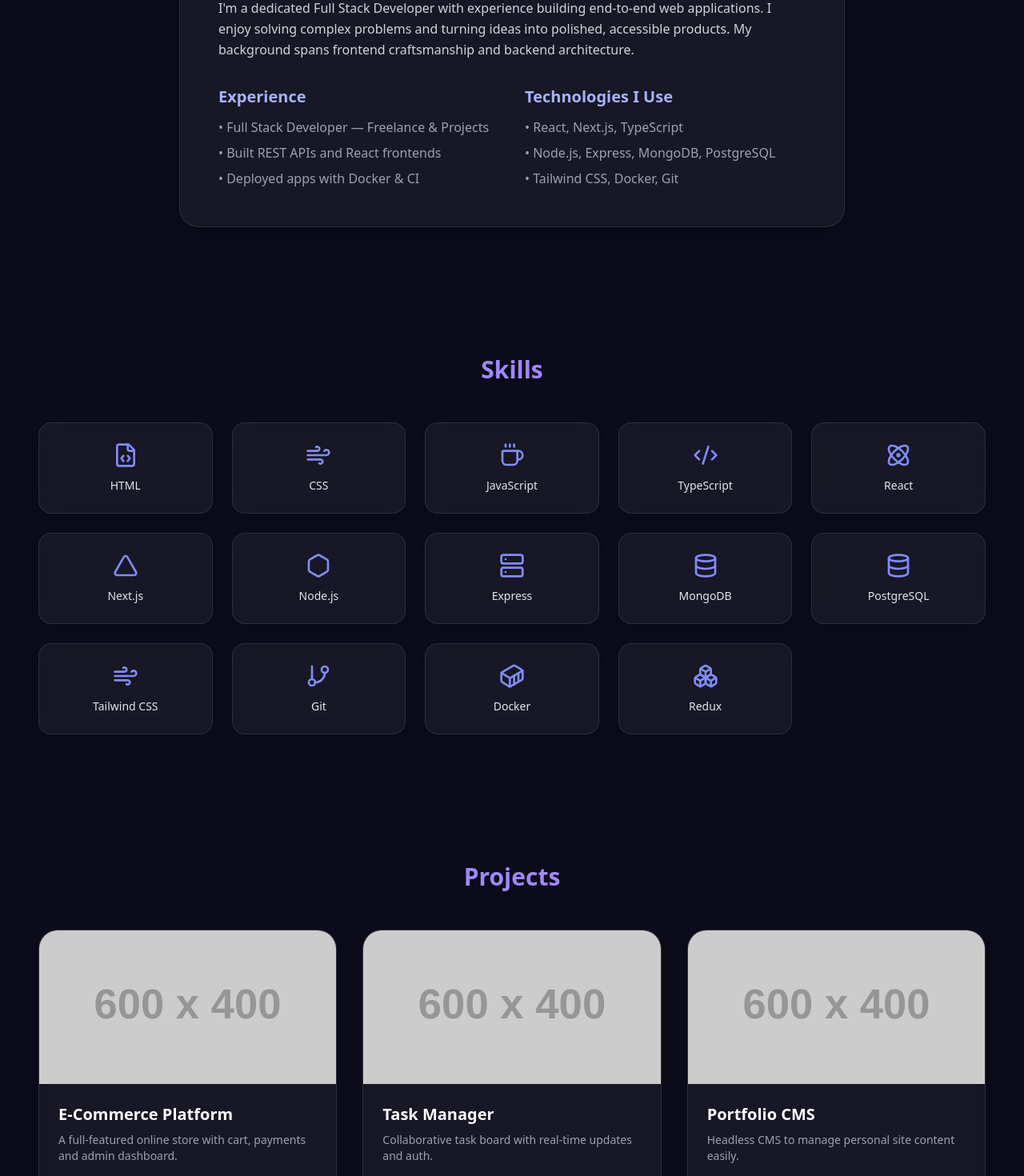
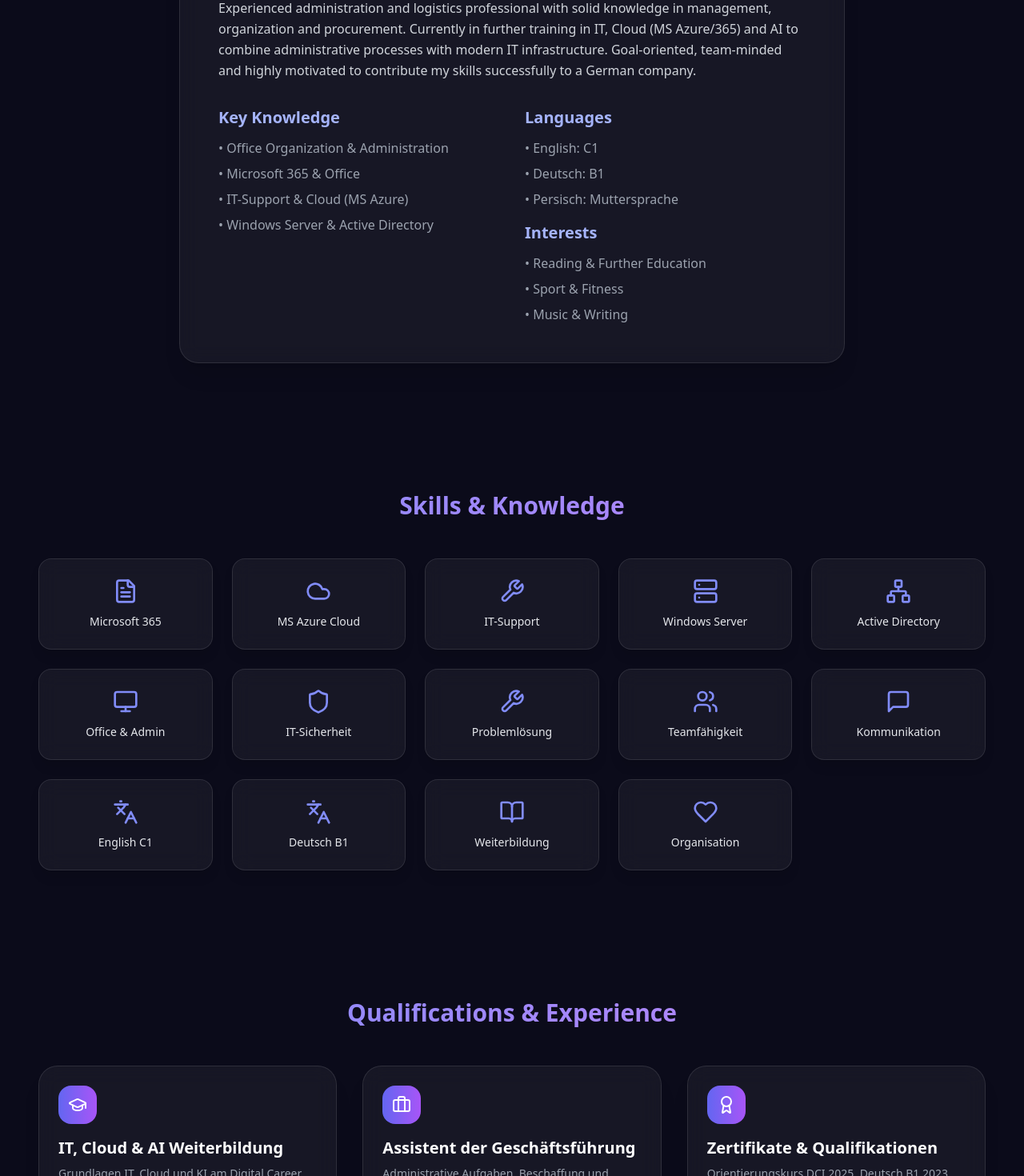
Before and after one commit to eliasfaqiri/Elias_portfolio, a React (Vite) app: page / in a window 1280 px wide. Shown: the part 1000-2470 px from the top of the page at 80% size. Built offline with nearby package versions, Linux system fonts and the light colour scheme.

Commit message:
[dyad] Updated portfolio with real CV content - wrote 6 file(s)

```diff
--- a/src/components/portfolio/About.tsx
+++ b/src/components/portfolio/About.tsx
@@ -17,23 +17,30 @@ const About = () => {
             About Me
           </h2>
           <p className="text-gray-300 leading-relaxed mb-8 text-center md:text-left">
-            I'm a dedicated Full Stack Developer with experience building end-to-end web applications. I enjoy solving complex problems and turning ideas into polished, accessible products. My background spans frontend craftsmanship and backend architecture.
+            Experienced administration and logistics professional with solid knowledge in management, organization and procurement. Currently in further training in IT, Cloud (MS Azure/365) and AI to combine administrative processes with modern IT infrastructure. Goal-oriented, team-minded and highly motivated to contribute my skills successfully to a German company.
           </p>
           <div className="grid md:grid-cols-2 gap-8">
             <div>
-              <h3 className="text-xl font-semibold text-indigo-300 mb-3">Experience</h3>
+              <h3 className="text-xl font-semibold text-indigo-300 mb-3">Key Knowledge</h3>
               <ul className="text-gray-400 space-y-2">
-                <li>• Full Stack Developer — Freelance & Projects</li>
-                <li>• Built REST APIs and React frontends</li>
-                <li>• Deployed apps with Docker & CI</li>
+                <li>• Office Organization & Administration</li>
+                <li>• Microsoft 365 & Office</li>
+                <li>• IT-Support & Cloud (MS Azure)</li>
+                <li>• Windows Server & Active Directory</li>
               </ul>
             </div>
             <div>
-              <h3 className="text-xl font-semibold text-indigo-300 mb-3">Technologies I Use</h3>
+              <h3 className="text-xl font-semibold text-indigo-300 mb-3">Languages</h3>
               <ul className="text-gray-400 space-y-2">
-                <li>• React, Next.js, TypeScript</li>
-                <li>• Node.js, Express, MongoDB, PostgreSQL</li>
-                <li>• Tailwind CSS, Docker, Git</li>
+                <li>• English: C1</li>
+                <li>• Deutsch: B1</li>
+                <li>• Persisch: Muttersprache</li>
+              </ul>
+              <h3 className="text-xl font-semibold text-indigo-300 mt-4 mb-3">Interests</h3>
+              <ul className="text-gray-400 space-y-2">
+                <li>• Reading & Further Education</li>
+                <li>• Sport & Fitness</li>
+                <li>• Music & Writing</li>
               </ul>
             </div>
           </div>
--- a/src/components/portfolio/Contact.tsx
+++ b/src/components/portfolio/Contact.tsx
@@ -18,7 +18,7 @@ const Contact = () => {
 
   return (
     <section id="contact" className="py-20 px-4">
-      <div className="container mx-auto max-w-2xl">
+      <div className="container mx-auto max-w-3xl">
         <motion.div
           initial={{ opacity: 0, y: 30 }}
           whileInView={{ opacity: 1, y: 0 }}
@@ -29,6 +29,16 @@ const Contact = () => {
           <h2 className="text-3xl font-bold text-center mb-8 bg-gradient-to-r from-indigo-400 to-purple-400 bg-clip-text text-transparent">
             Contact Me
           </h2>
+          <div className="grid md:grid-cols-2 gap-6 mb-8 text-sm text-gray-300">
+            <div className="space-y-2">
+              <p><span className="text-indigo-300">Email:</span> elyasfaqery001@gmail.com</p>
+              <p><span className="text-indigo-300">Phone:</span> +49 176 44472861</p>
+            </div>
+            <div className="space-y-2">
+              <p><span className="text-indigo-300">Address:</span> Am Hinterdeich 12, Stade 21680, Deutschland</p>
+              <p><span className="text-indigo-300">References:</span> DCI, DHL Stade</p>
+            </div>
+          </div>
           <form onSubmit={handleSubmit} className="space-y-4">
             <Input
               placeholder="Your Name"
--- a/src/components/portfolio/Experience.tsx
+++ b/src/components/portfolio/Experience.tsx
@@ -3,9 +3,10 @@
 import { motion } from "framer-motion";
 
 const items = [
-  { year: "2024", title: "Full Stack Developer", desc: "Built web apps with React, Node and databases." },
-  { year: "2023", title: "Frontend Developer", desc: "Developed responsive UIs with Tailwind and TypeScript." },
-  { year: "2022", title: "Junior Developer", desc: "Learned full stack fundamentals and version control." },
+  { year: "2026–2027", title: "Weiterbildung IT, Cloud & KI", desc: "Digital Career Institute (DCI), Deutschland — Client OS, Netzwerk, Windows Server, MS Azure/365, IT-Sicherheit." },
+  { year: "02.2025", title: "DHL — Brief & Paket Zustellung", desc: "Stade: Kommissionierung, Verpackung, praktische Erfahrung in deutschem Unternehmen." },
+  { year: "2014–2017", title: "Assistent der Geschäftsführung", desc: "Ebrahim Eysa CO., Herat — Verwaltung, Beschaffung, Inventar, Büroorganisation." },
+  { year: "2009–2012", title: "Bachelor Englische Literatur", desc: "Universität Herat, Afghanistan." },
 ];
 
 const Experience = () => {
@@ -13,12 +14,12 @@ const Experience = () => {
     <section id="experience" className="py-20 px-4">
       <div className="container mx-auto max-w-3xl">
         <h2 className="text-3xl font-bold text-center mb-12 bg-gradient-to-r from-indigo-400 to-purple-400 bg-clip-text text-transparent">
-          Experience
+          Experience & Education
         </h2>
         <div className="relative border-l border-indigo-500/30 ml-4">
           {items.map((item, i) => (
             <motion.div
-              key={item.year}
+              key={item.year + item.title}
               initial={{ opacity: 0, x: -20 }}
               whileInView={{ opacity: 1, x: 0 }}
               viewport={{ once: true }}
--- a/src/components/portfolio/Hero.tsx
+++ b/src/components/portfolio/Hero.tsx
@@ -1,7 +1,7 @@
 "use client";
 
 import { motion } from "framer-motion";
-import { Download, Mail } from "lucide-react";
+import { Download, Mail, Phone } from "lucide-react";
 import { Button } from "@/components/ui/button";
 
 const profileImg = "/.dyad/media/089fd7b533d29d489e824726b96117f43726bcde656a3e5492388cc7e07e46fc.jpg";
@@ -22,9 +22,9 @@ const Hero = () => {
           <h1 className="text-4xl md:text-6xl font-bold bg-gradient-to-r from-indigo-400 to-purple-400 bg-clip-text text-transparent mb-4">
             Elias Faqiri
           </h1>
-          <h2 className="text-xl md:text-2xl text-gray-300 mb-6">Full Stack Developer</h2>
+          <h2 className="text-xl md:text-2xl text-gray-300 mb-6">IT Support</h2>
           <p className="text-gray-400 max-w-md mx-auto md:mx-0 mb-8 leading-relaxed">
-            I build modern, performant web applications with clean code and thoughtful design. Passionate about crafting seamless user experiences.
+            Experienced administration and logistics professional currently upskilling in IT, Cloud (MS Azure/365) and AI to connect administrative processes with modern IT infrastructure. Goal-oriented, team-minded and highly motivated.
           </p>
           <div className="flex flex-col sm:flex-row gap-4 justify-center md:justify-start">
             <a href={resumeUrl} download>
@@ -36,6 +36,14 @@ const Hero = () => {
               <Button variant="outline" className="rounded-full border-indigo-400/40 text-indigo-300 hover:bg-indigo-500/10">
                 <Mail className="mr-2" size={18} /> Contact Me
               </Button>
+            </a>
+          </div>
+          <div className="mt-6 flex flex-col sm:flex-row gap-3 text-sm text-gray-400 justify-center md:justify-start">
+            <a href="tel:+4917644472861" className="flex items-center gap-2 hover:text-indigo-300 transition">
+              <Phone size={16} /> +49 176 44472861
+            </a>
+            <a href="mailto:elyasfaqery001@gmail.com" className="flex items-center gap-2 hover:text-indigo-300 transition">
+              <Mail size={16} /> elyasfaqery001@gmail.com
             </a>
           </div>
         </motion.div>
--- a/src/components/portfolio/Projects.tsx
+++ b/src/components/portfolio/Projects.tsx
@@ -1,31 +1,31 @@
 "use client";
 
 import { motion } from "framer-motion";
-import { ExternalLink, Github } from "lucide-react";
+import { ExternalLink, Github, Award, GraduationCap, Briefcase } from "lucide-react";
 import { Button } from "@/components/ui/button";
 
 const projects = [
   {
-    title: "E-Commerce Platform",
-    description: "A full-featured online store with cart, payments and admin dashboard.",
-    tech: ["React", "Node.js", "MongoDB"],
-    image: "https://placehold.co/600x400/1e1b4b/818cf8?text=Project+1",
+    title: "IT, Cloud & AI Weiterbildung",
+    description: "Grundlagen IT, Cloud und KI am Digital Career Institute (DCI) — Client OS, Netzwerk, Windows Server, MS Azure/365.",
+    tech: ["MS Azure", "MS 365", "IT-Sicherheit"],
+    icon: GraduationCap,
     demo: "#",
     repo: "https://github.com/repos?q=owner%3A%40me",
   },
   {
-    title: "Task Manager",
-    description: "Collaborative task board with real-time updates and auth.",
-    tech: ["Next.js", "PostgreSQL", "Tailwind"],
-    image: "https://placehold.co/600x400/312e81/a5b4fc?text=Project+2",
+    title: "Assistent der Geschäftsführung",
+    description: "Administrative Aufgaben, Beschaffung und Büroorganisation bei Ebrahim Eysa CO. in Herat, Afghanistan.",
+    tech: ["Verwaltung", "Logistik", "Organisation"],
+    icon: Briefcase,
     demo: "#",
     repo: "https://github.com/repos?q=owner%3A%40me",
   },
   {
-    title: "Portfolio CMS",
-    description: "Headless CMS to manage personal site content easily.",
-    tech: ["Express", "React", "Docker"],
-    image: "https://placehold.co/600x400/1e1b4b/818cf8?text=Project+3",
+    title: "Zertifikate & Qualifikationen",
+    description: "Orientierungskurs DCI 2025, Deutsch B1 2023, Leben in Deutschland 2023 — nachweisbare Qualifikationen.",
+    tech: ["Zertifikate", "Deutsch B1", "DCI"],
+    icon: Award,
     demo: "#",
     repo: "https://github.com/repos?q=owner%3A%40me",
   },
@@ -36,10 +36,12 @@ const Projects = () => {
     <section id="projects" className="py-20 px-4">
       <div className="container mx-auto">
         <h2 className="text-3xl font-bold text-center mb-12 bg-gradient-to-r from-indigo-400 to-purple-400 bg-clip-text text-transparent">
-          Projects
+          Qualifications & Experience
         </h2>
         <div className="grid md:grid-cols-2 lg:grid-cols-3 gap-8">
-          {projects.map((p, i) => (
+          {projects.map((p, i) => {
+            const Icon = p.icon;
+            return (
               <motion.div
                 key={p.title}
                 initial={{ opacity: 0, y: 30 }}
@@ -47,10 +49,11 @@ const Projects = () => {
                 viewport={{ once: true }}
                 transition={{ duration: 0.5, delay: i * 0.1 }}
                 whileHover={{ y: -8 }}
-              className="backdrop-blur-md bg-white/5 border border-white/10 rounded-3xl overflow-hidden shadow-xl"
+                className="backdrop-blur-md bg-white/5 border border-white/10 rounded-3xl overflow-hidden shadow-xl p-6"
               >
-              <img src={p.image} alt={p.title} className="w-full h-48 object-cover" />
-              <div className="p-6">
+                <div className="w-12 h-12 rounded-2xl bg-gradient-to-r from-indigo-500 to-purple-500 flex items-center justify-center mb-4">
+                  <Icon className="text-white" size={24} />
+                </div>
                 <h3 className="text-xl font-semibold text-white mb-2">{p.title}</h3>
                 <p className="text-gray-400 text-sm mb-4">{p.description}</p>
                 <div className="flex flex-wrap gap-2 mb-4">
@@ -63,7 +66,7 @@ const Projects = () => {
                 <div className="flex gap-3">
                   <a href={p.demo} target="_blank" rel="noreferrer">
                     <Button size="sm" className="rounded-full bg-gradient-to-r from-indigo-500 to-purple-500 text-white">
-                      <ExternalLink className="mr-1" size={14} /> Live Demo
+                      <ExternalLink className="mr-1" size={14} /> Details
                     </Button>
                   </a>
                   <a href={p.repo} target="_blank" rel="noreferrer">
@@ -72,9 +75,9 @@ const Projects = () => {
                     </Button>
                   </a>
                 </div>
-              </div>
               </motion.div>
-          ))}
+            );
+          })}
         </div>
       </div>
     </section>
--- a/src/components/portfolio/Skills.tsx
+++ b/src/components/portfolio/Skills.tsx
@@ -1,23 +1,23 @@
 "use client";
 
 import { motion } from "framer-motion";
-import { Code2, FileCode, Coffee, Triangle, Atom, Hexagon, Server, Wind, Database, Container, GitBranch, Boxes } from "lucide-react";
+import { Cloud, Monitor, Server, FileText, Wrench, Network, Users, MessageSquare, Shield, Languages, BookOpen, Heart } from "lucide-react";
 
 const skills = [
-  { name: "HTML", icon: FileCode },
-  { name: "CSS", icon: Wind },
-  { name: "JavaScript", icon: Coffee },
-  { name: "TypeScript", icon: Code2 },
-  { name: "React", icon: Atom },
-  { name: "Next.js", icon: Triangle },
-  { name: "Node.js", icon: Hexagon },
-  { name: "Express", icon: Server },
-  { name: "MongoDB", icon: Database },
-  { name: "PostgreSQL", icon: Database },
-  { name: "Tailwind CSS", icon: Wind },
-  { name: "Git", icon: GitBranch },
-  { name: "Docker", icon: Container },
-  { name: "Redux", icon: Boxes },
+  { name: "Microsoft 365", icon: FileText },
+  { name: "MS Azure Cloud", icon: Cloud },
+  { name: "IT-Support", icon: Wrench },
+  { name: "Windows Server", icon: Server },
+  { name: "Active Directory", icon: Network },
+  { name: "Office & Admin", icon: Monitor },
+  { name: "IT-Sicherheit", icon: Shield },
+  { name: "Problemlösung", icon: Wrench },
+  { name: "Teamfähigkeit", icon: Users },
+  { name: "Kommunikation", icon: MessageSquare },
+  { name: "English C1", icon: Languages },
+  { name: "Deutsch B1", icon: Languages },
+  { name: "Weiterbildung", icon: BookOpen },
+  { name: "Organisation", icon: Heart },
 ];
 
 const Skills = () => {
@@ -25,7 +25,7 @@ const Skills = () => {
     <section id="skills" className="py-20 px-4">
       <div className="container mx-auto">
         <h2 className="text-3xl font-bold text-center mb-12 bg-gradient-to-r from-indigo-400 to-purple-400 bg-clip-text text-transparent">
-          Skills
+          Skills & Knowledge
         </h2>
         <div className="grid grid-cols-2 sm:grid-cols-3 md:grid-cols-4 lg:grid-cols-5 gap-6">
           {skills.map((skill, i) => {
```
Lines whose indentation alone changed are shown as unchanged.
